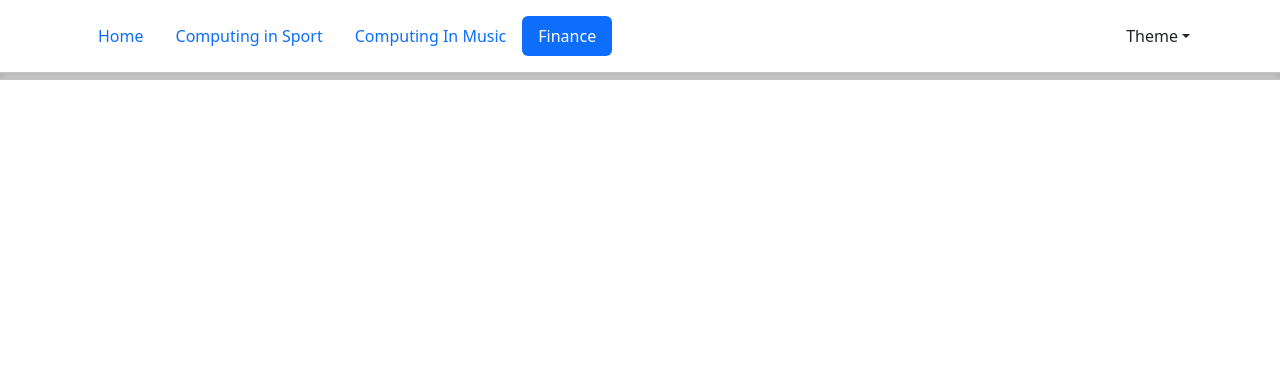
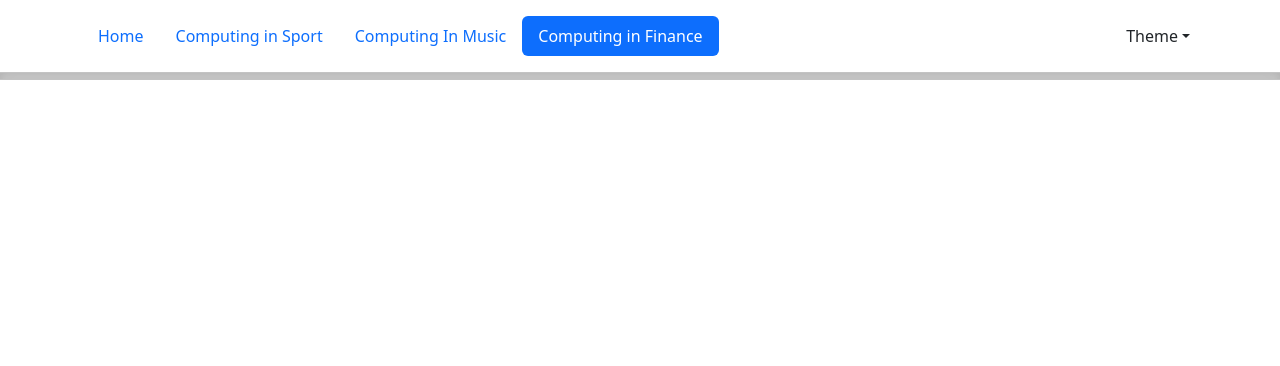
Before and after one commit to pawelliskiewicz/groupwork, a website: page finance.html in a window 1280 px wide. Shown: the top 366 px of the page. Drawn offline with nearby package versions, Linux system fonts and the light colour scheme.

Commit message:
chore: fix title names

```diff
--- a/finance.html
+++ b/finance.html
@@ -15,7 +15,7 @@
           <li class="nav-item"><a href="./index.html" class="nav-link" aria-current="page">Home</a></li>
           <li class="nav-item"><a href="./computing_in_sport.html" class="nav-link">Computing in Sport</a></li>
           <li class="nav-item"><a href="./computing_in_music.html" class="nav-link">Computing In Music</a></li>
-          <li class="nav-item"><a href="./finance.html" class="nav-link active">Finance</a></li>
+          <li class="nav-item"><a href="./finance.html" class="nav-link active">Computing in Finance</a></li>
         </ul>
         <li class="nav-item dropdown">
           <button class="btn btn-link nav-link py-2 px-0 px-lg-2 dropdown-toggle d-flex align-items-center" id="bd-theme" type="button" data-bs-toggle="dropdown" data-bs-display="static" aria-label="Toggle theme">
```
Also changed, not shown: index.html (+1 -1 lines).
